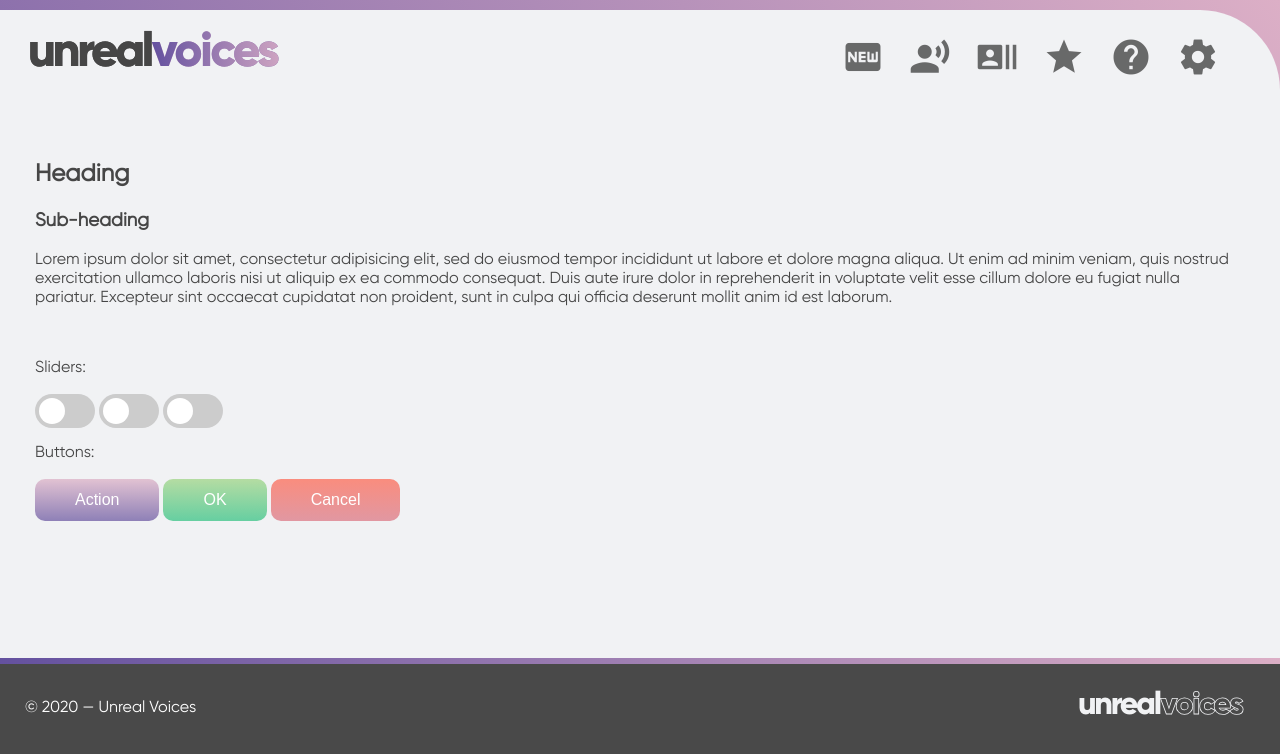
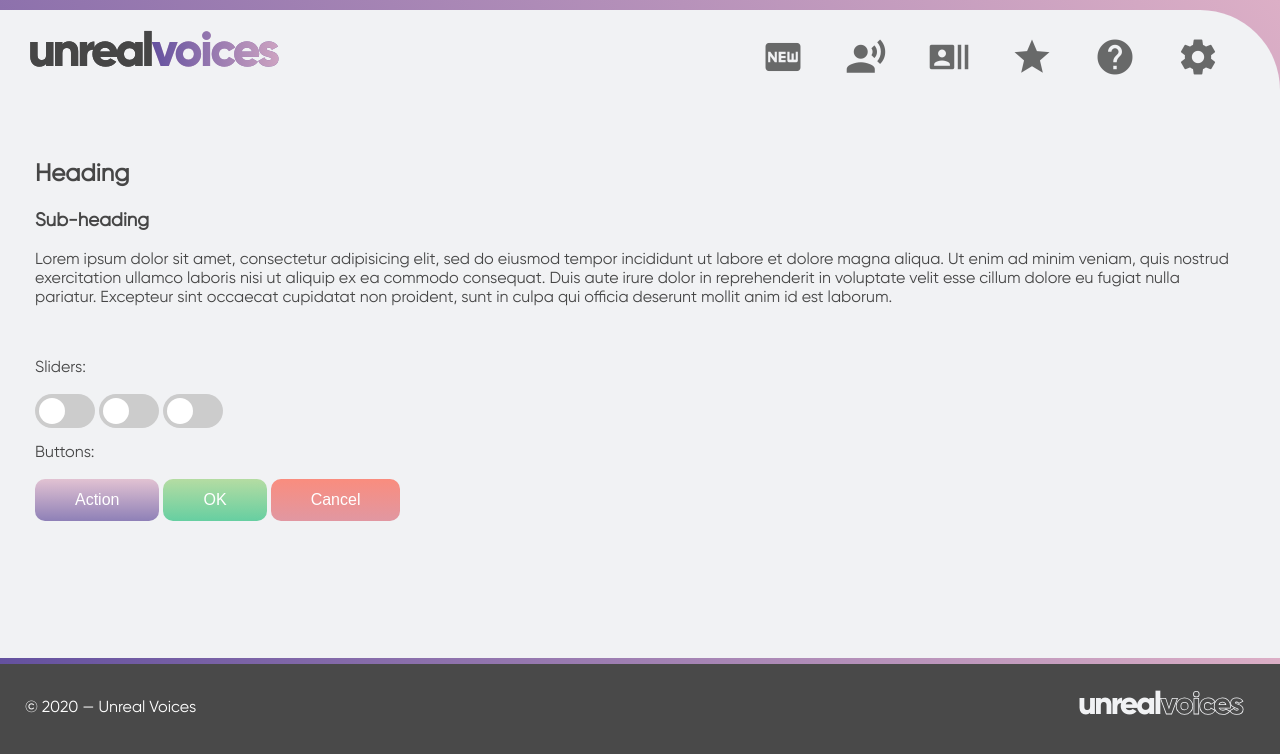
Before and after one commit to thomfg/unrealvoices-web, a plain HTML site: page index.html in a window 1280 px wide. Drawn offline with Linux system fonts and the light colour scheme.

```diff
--- a/global.css
+++ b/global.css
@@ -18,6 +18,7 @@
 
 	#tmenu
 	{
+		letter-spacing: 1em;
 		text-align: right;
 		position: absolute;
 		top: 20px;
```
